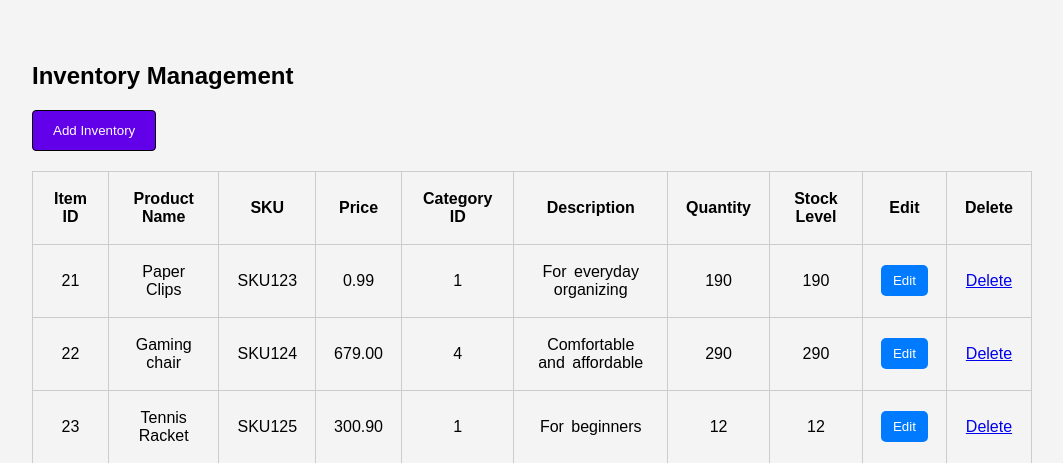
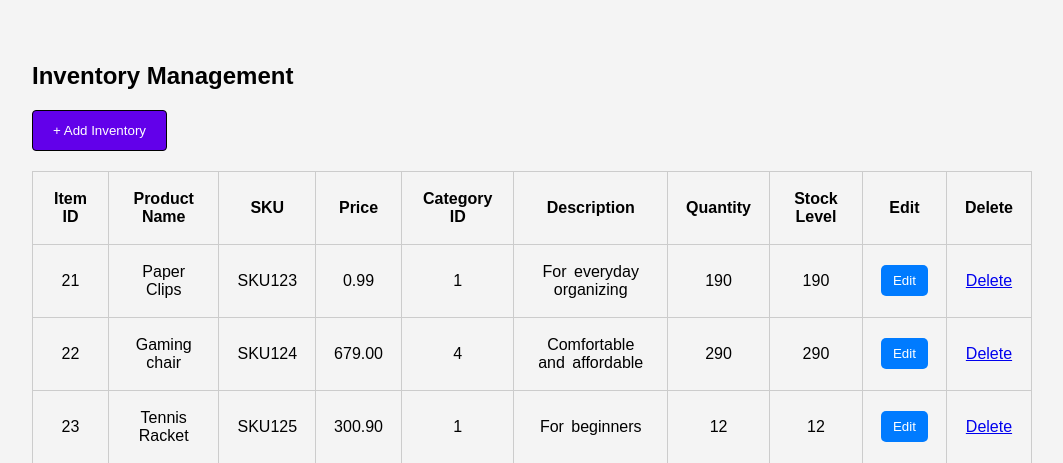
Before and after one commit to ssabrrina/swap-p02-group4, a PHP site: page /assignment/inventory/inventory.php in a window 1280 px wide. Shown: the part 324-787 px from the top of the page, without its empty margins (108-1171 px from the left). Run offline with PHP 8.4, Linux system fonts and the light colour scheme; data comes from the database, SQL or seed files in the repository.

Commit message:
Update inventory.php

```diff
--- a/assignment/inventory/inventory.php
+++ b/assignment/inventory/inventory.php
@@ -32,7 +32,7 @@ try {
 echo '<div style="width: 100%; max-width: 1000px; margin: 50px auto; padding: 5px;">
 <h2>Inventory Management</h2>
 <div class="add-inventory-button" style="margin-bottom: 20px; text-align: center;">
-    <button onclick="window.location.href=\'create.php\';" class="btn btn-primary">Add Inventory</button>
+    <button onclick="window.location.href=\'create.php\';" class="btn btn-primary">+ Add Inventory</button>
 </div>
 <table class="inventory-table">
     <thead>
```
